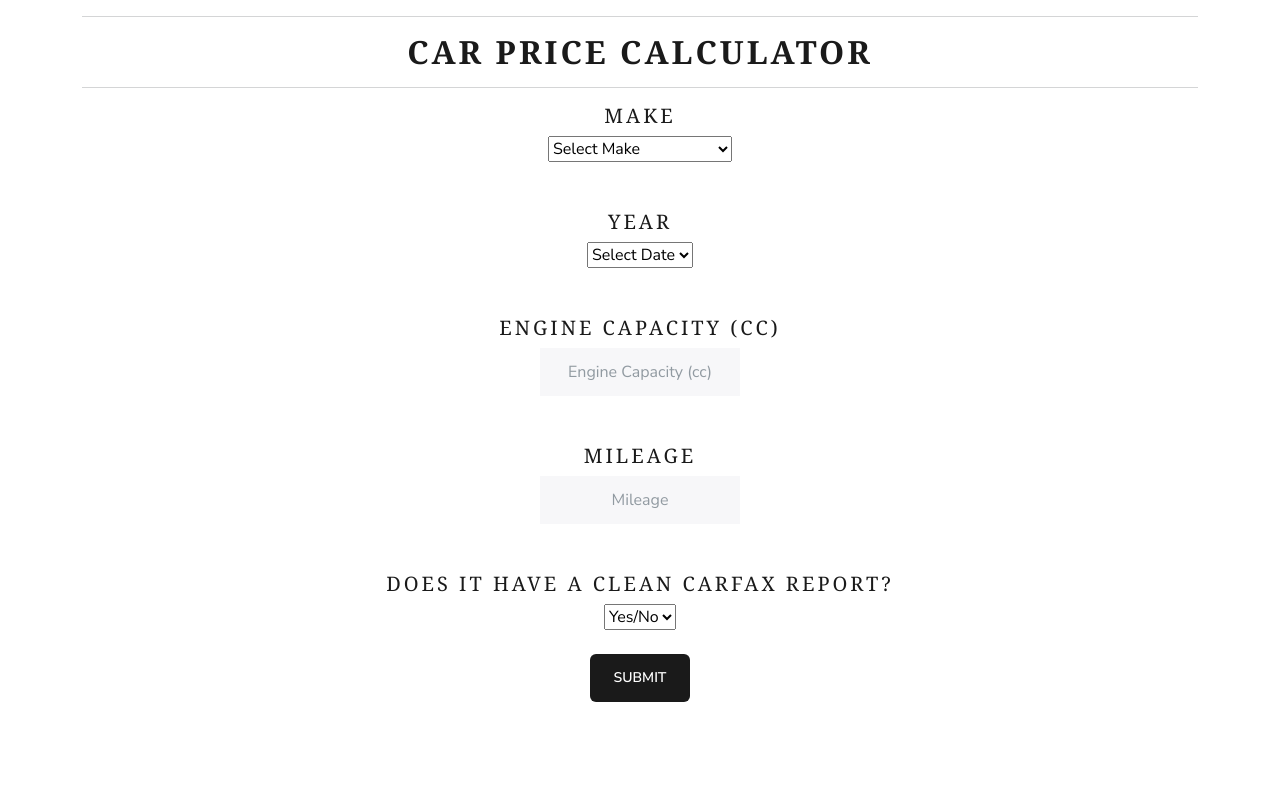
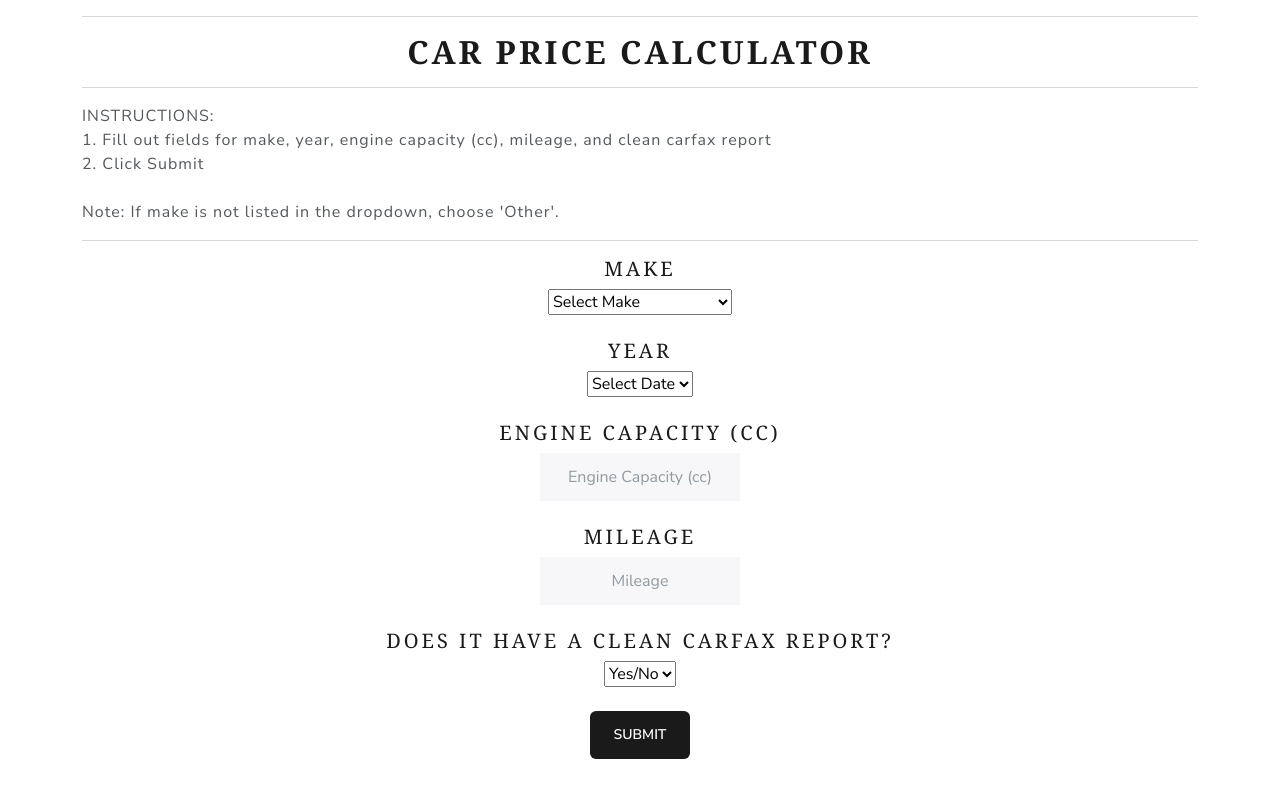
Before and after one commit to Mcusac/Project-4, a Flask app: page /search in a window 1280 px wide. Shown: the part 108-899 px from the top of the page. Before the commit the page ends 810 px from the top, so only its background shows below. Run offline with Flask 2, Linux system fonts and the light colour scheme; some libraries are stand-ins or nearby versions.

Commit message:
instructions

```diff
--- a/templates/search.html
+++ b/templates/search.html
@@ -56,6 +56,15 @@
         <hr>
         <h1 class="blue-title-center"> Car Price Calculator </h1>
         <hr>
+        INSTRUCTIONS:
+        <br>
+        1. Fill out fields for make, year, engine capacity (cc), mileage, and clean carfax report
+        <br>
+        2. Click Submit
+        <br>
+        <br>
+        Note: If make is not listed in the dropdown, choose 'Other'.
+        <hr>
         <div class="row">
 
             <div class = "col-md-12">
@@ -108,7 +117,6 @@
                 </select>
 
                 <br>
-                <br>
 
                 <!-- drop down for Car Year -->
                 <h4 class="white-header" for="inputYear">Year</h4>
@@ -148,7 +156,6 @@
                 </select>
 
                 <br>
-                <br>
 
                 <!-- <div class="col-md-12" -->
                 <!-- drop down for Car Engine -->
@@ -156,13 +163,11 @@
                 <input type="text" class="form-control" id="inputEngine" name="inputEngine" placeholder="Engine Capacity (cc)" style="width: 200px" object-align="center">
 
                 <br>
-                <br>
 
                 <!-- drop down for Car Mileage -->
                 <h4 class="white-header" for="inputMileage">Mileage</h4>
                 <input type="text" class="form-control" id="inputMileage" name="inputMileage" placeholder="Mileage" style="width: 200px">
 
-                <br>
                 <br>
 
                 <h4 class="white-header" for="inputCarfax">Does it have a clean carfax report?</h4>
@@ -173,9 +178,12 @@
                 </select>
 
                 <br>
+
                 <div style="text-align:center">
                   <input type="submit" value="Submit" class="btn btn-primary">
                 </div>
+
+                <br>
 
               </form>
 
```
